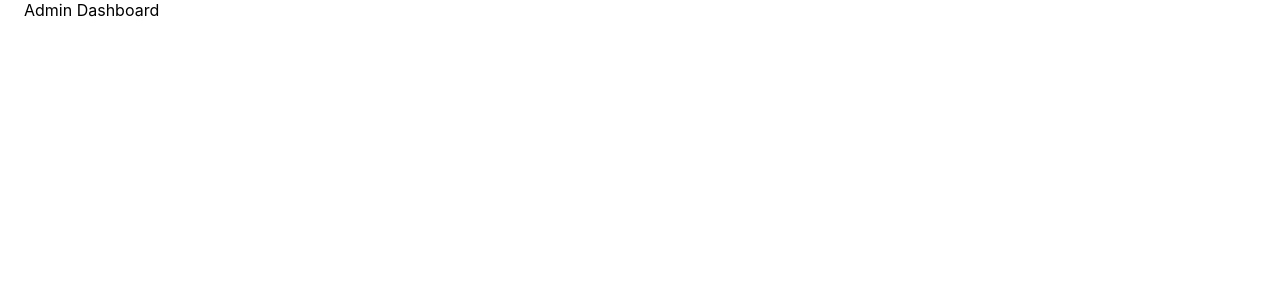
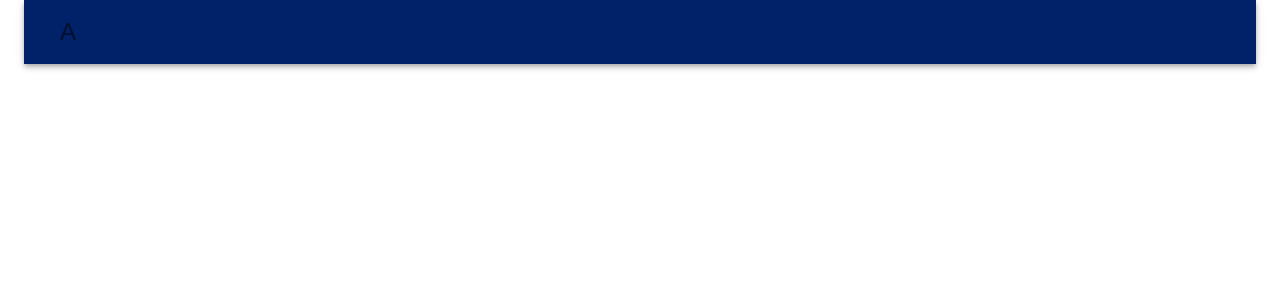
Before and after one commit to akash-saxena150/MERN_LOWES, a React (Create React App) app: page /admindashboard in a window 1280 px wide. Shown: the top 300 px of the page. Built offline with nearby package versions, Linux system fonts and the light colour scheme.

Commit message:
Added dummy data

```diff
--- a/src/Component/FormGenerator.js
+++ b/src/Component/FormGenerator.js
@@ -1,5 +1,6 @@
 import React, { Component } from "react";
 import { Grid, TextField, Button, Typography } from "@material-ui/core";
+import { msgConfig } from "../service";
 class FormGenerator extends Component {
   constructor(props) {
     super(props);
@@ -69,11 +70,20 @@ class FormGenerator extends Component {
     }
     this.setState({ formObj: tempState });
   };
+  resetFormError = () => {
+    if (this.state.formError) {
+      this.setState({ formError: false });
+    }
+  };
   render() {
     const { formObj, formError } = this.state;
 
     return (
-      <form style={this.styles.loginForm} onSubmit={e => this.onSubmit(e)}>
+      <form
+        style={this.styles.loginForm}
+        onSubmit={e => this.onSubmit(e)}
+        noValidate
+      >
         <Grid
           item
           container
@@ -96,13 +106,14 @@ class FormGenerator extends Component {
                   this.changeVal(e, field.field);
                 }}
                 onBlur={e => this.checkEmpty(field)}
+                onFocus={this.resetFormError}
               />
             </Grid>
           ))}
           {formError && (
             <Grid item>
               <Typography className='err'>
-                Please check the form for errors
+                {msgConfig.errors.clientErrors.formErr001}
               </Typography>
             </Grid>
           )}
--- a/src/Screen/AdminDashboard/AdminDashboard.js
+++ b/src/Screen/AdminDashboard/AdminDashboard.js
@@ -1,8 +1,17 @@
 import React, { Component } from "react";
-
+import DummyData from "../../config/dummyData.json";
+import { Grid, AppBar, Toolbar, IconButton } from "@material-ui/core";
 class AdminDashboard extends Component {
   render() {
-    return <div>Admin Dashboard</div>;
+    return (
+      <Grid container>
+        <AppBar position='static'>
+          <Toolbar>
+            <IconButton>A</IconButton>
+          </Toolbar>
+        </AppBar>
+      </Grid>
+    );
   }
 }
 export default AdminDashboard;
--- a/src/service.js
+++ b/src/service.js
@@ -1,5 +1,7 @@
 import Styles from "./config/styles.json";
 import FormData from "./config/formData.json";
+import MsgConfig from "./config/msgConfig.json";
 const colors = { ...Styles.colors };
 const formData = { ...FormData };
-export { colors, formData };
+const msgConfig = { ...MsgConfig };
+export { colors, formData, msgConfig };
```
